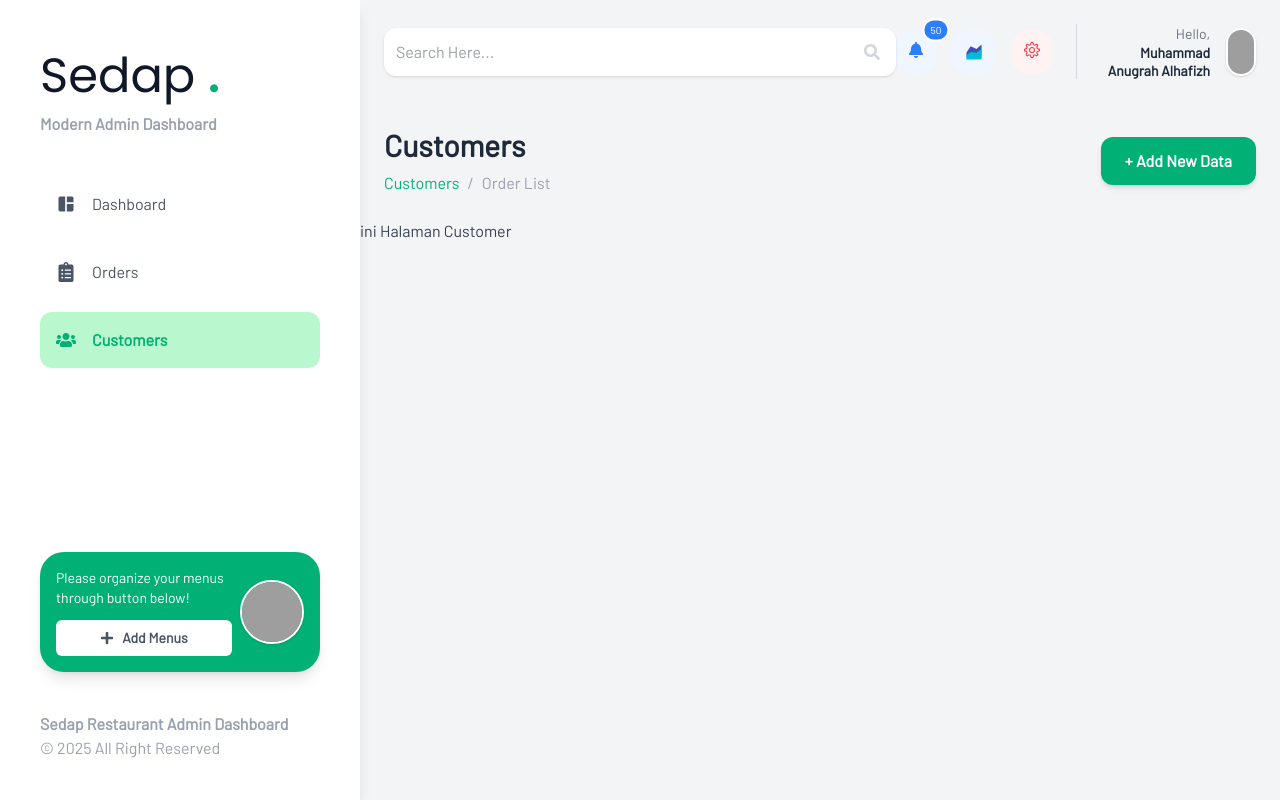
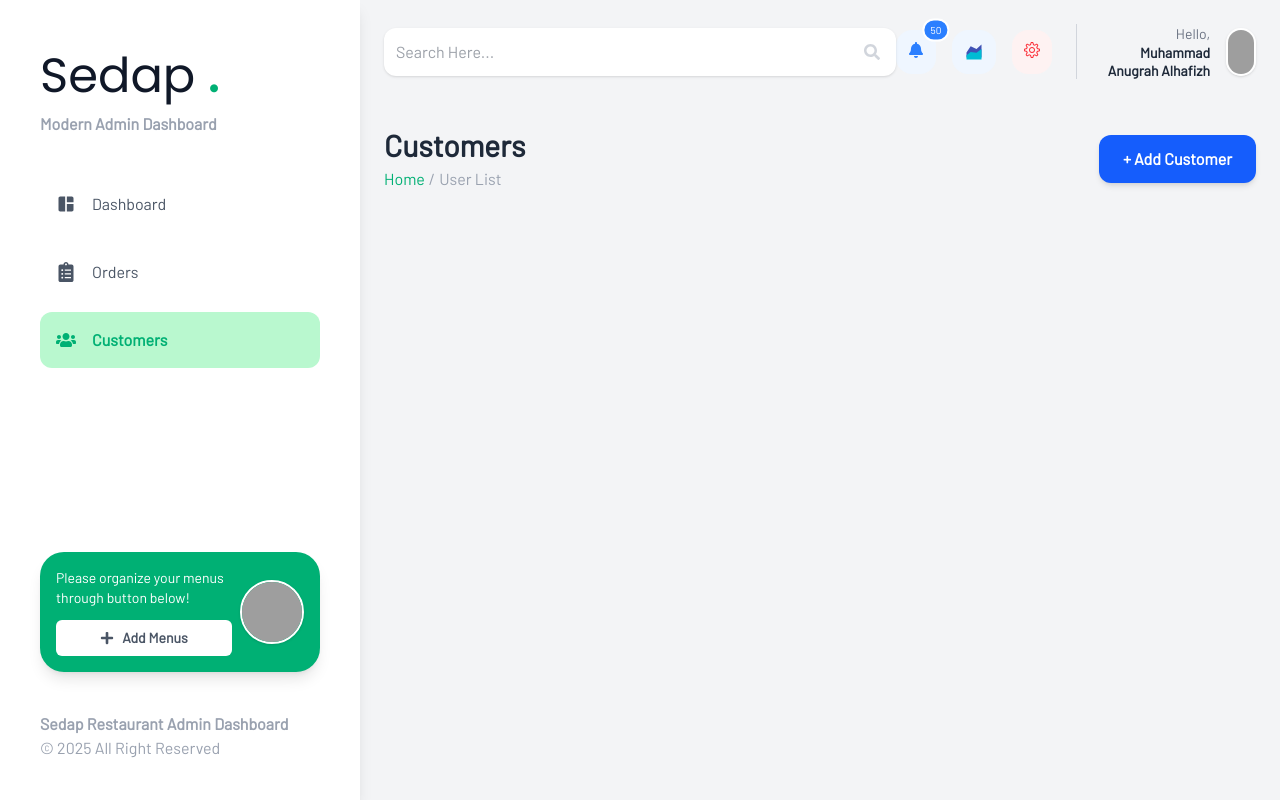
Before and after one commit to alhafizh24si-maker/prak-react, a React (Vite) app: page /customers in a window 1280 px wide. Built offline with nearby package versions, Linux system fonts and the light colour scheme; grey boxes are pictures that could not be loaded.

Commit message:
P6 Latihan (progress)

```diff
--- a/src/components/PageHeader.jsx
+++ b/src/components/PageHeader.jsx
@@ -1,20 +1,41 @@
-export default function PageHeader(props) {
+import React from 'react';
+
+export default function PageHeader({ title, breadcrumb, children }) {
+  // Fungsi untuk menangani breadcrumb baik berupa string maupun array
+  const renderBreadcrumb = () => {
+    if (Array.isArray(breadcrumb)) {
+      return breadcrumb.map((item, index) => (
+        <React.Fragment key={index}>
+          <span className={`${index === breadcrumb.length - 1 ? 'text-gray-400' : 'text-hijau'}`}>
+            {item}
+          </span>
+          {index < breadcrumb.length - 1 && (
+            <span className="text-gray-400 mx-1">/</span>
+          )}
+        </React.Fragment>
+      ));
+    }
+    // Jika breadcrumb hanya string
+    return <span className="text-gray-400">{breadcrumb}</span>;
+  };
+
   return (
-        <div id="pageheader-container" className="flex items-center justify-between p-6">
+    <div id="pageheader-container" className="flex items-center justify-between p-6 bg-transparent">
       <div id="pageheader-left" className="flex flex-col">
-                <span id="page-title" className="text-3xl font-bold text-gray-800">
-                    {props.title}
-                </span>
-                <div id="breadcrumb-links" className="flex items-center font-medium space-x-2 mt-2">
-                    <span id="breadcrumb-home" className="text-hijau">{props.title}</span>
-                    <span id="breadcrumb-separator" className="text-gray-400">/</span>
-                    <span id="breadcrumb-current" className="text-gray-400">Order List</span>
+        {/* Title Dinamis */}
+        <h1 id="page-title" className="text-3xl font-bold text-gray-800">
+          {title}
+        </h1>
+
+        {/* Breadcrumb Dinamis */}
+        <div id="breadcrumb-links" className="flex items-center font-medium mt-1">
+          {renderBreadcrumb()}
         </div>
       </div>
+
+      {/* Children Dinamis (Tempat Tombol Add Orders / Add Customer) */}
       <div id="action-button">
-                <button id="add-button" className="bg-hijau text-white px-6 py-3 rounded-xl font-bold shadow-md hover:bg-green-600 transition">
-                    + Add New Data
-                </button>
+        {children}
       </div>
     </div>
   );
--- a/src/pages/Customers.jsx
+++ b/src/pages/Customers.jsx
@@ -1,11 +1,20 @@
-import { FaShoppingCart, FaTruck, FaBan, FaDollarSign, FaEllipsisV } from "react-icons/fa";
+import {
+  FaShoppingCart,
+  FaTruck,
+  FaBan,
+  FaDollarSign,
+  FaEllipsisV,
+} from "react-icons/fa";
 import PageHeader from "../components/PageHeader";
 
 export default function Customers() {
-    return (
-        <div id="dashboard-container" className="pb-10">
-            <PageHeader title="Customers" />
-            <p>ini Halaman Customer</p>
-        </div>
-    );
+  return (
+    <div id="dashboard-container" className="pb-10">
+      <PageHeader title="Customers" breadcrumb={["Home", "User List"]}>
+        <button className="bg-blue-600 text-white px-6 py-3 rounded-xl font-bold shadow-md hover:bg-blue-700 transition">
+          + Add Customer
+        </button>
+      </PageHeader>
+    </div>
+  );
 }
--- a/src/pages/Dashboard.jsx
+++ b/src/pages/Dashboard.jsx
@@ -19,8 +19,10 @@ export default function Dashboard() {
 
     return (
         <div id="dashboard-container" className="pb-10">
-            <PageHeader title="Dashboard" />
-
+           <PageHeader
+  title="Dashboard"
+  breadcrumb="Welcome back, Admin"
+/>
             {/* Grid Statistik */}
             <div id="dashboard-grid" className="p-6 grid grid-cols-1 sm:grid-cols-2 md:grid-cols-4 gap-6">
                 {stats.map((item) => (
--- a/src/pages/Orders.jsx
+++ b/src/pages/Orders.jsx
@@ -4,8 +4,14 @@ import PageHeader from "../components/PageHeader";
 export default function Orders() {
     return (
         <div id="dashboard-container" className="pb-10">
-            <PageHeader  title="Orders" />
-            <p>ini Halaman Orders!</p>
+           <PageHeader
+  title="Orders"
+  breadcrumb={["Home", "Management", "Orders"]}
+>
+  <button className="bg-hijau text-white px-6 py-3 rounded-xl font-bold shadow-md hover:bg-green-600 transition">
+    + Add Orders
+  </button>
+</PageHeader>
         </div>
     );
 }
```
Lines whose indentation alone changed are shown as unchanged.
